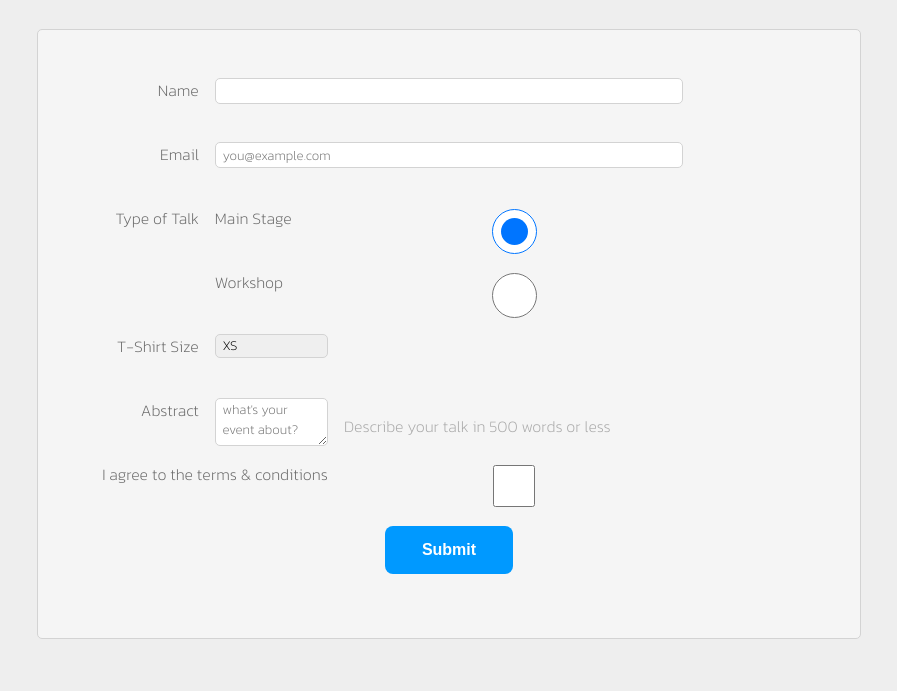
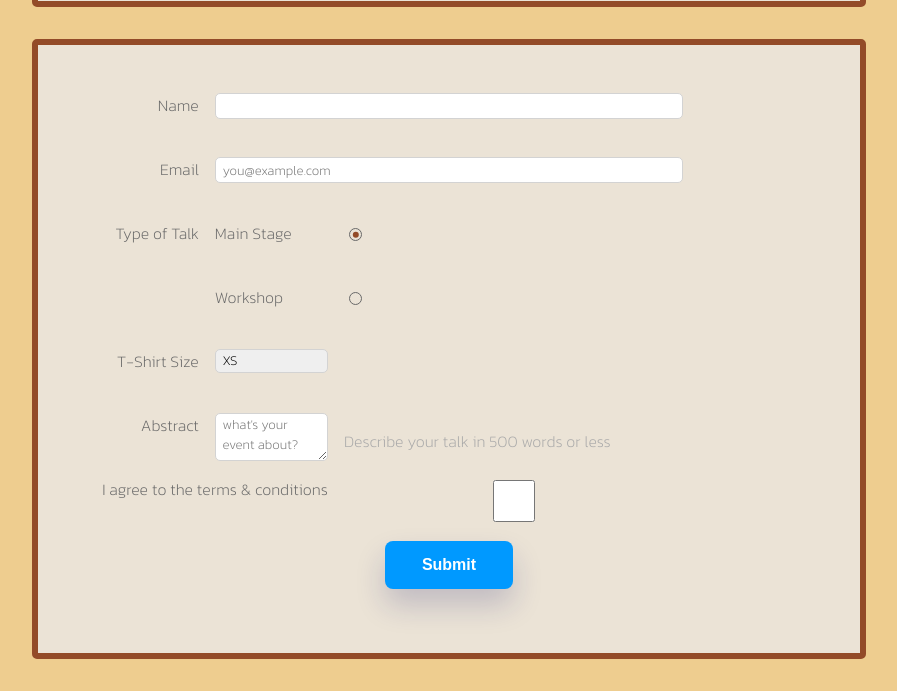
Before and after one commit to AndorGunczer/HTML_FORM, a plain HTML site: page index.html in a window 1280 px wide. Shown: the part 232-923 px from the top of the page, without its empty margins (191-1088 px from the left). Drawn offline with Linux system fonts and the light colour scheme.

Commit message:
styling applied general, radio

```diff
--- a/style.css
+++ b/style.css
@@ -1,13 +1,16 @@
 body {
     /* STYLE */
-    background-color: #EEE;
+    /* background-color: #EEE; */
+    background-color: #eecd8f;
     color: #696969;
     font-family: "Kanit";
 }
 
 header, main {
-    background-color: #F5F5F5;
-    border: 1px solid #D3D3D3; /* #A0A0A0 */
+    /* background-color: #F5F5F5; */
+    background-color: #ebe3d6;
+    /* border: 1px solid #D3D3D3; #A0A0A0 */
+    border: 6px solid #934b28;
     border-radius: 5px;
     width: 60%;
     margin: 2em auto;
@@ -19,7 +22,7 @@ header > * {
 }
 
 h1 {
-    color: #696969;
+    /* color: #696969; */
 }
 
 form {
@@ -47,9 +50,12 @@ button {
     border: none;
     border-radius: 0.5em;
     background-color: #0099FF;
+    border: 0px solid black;
     color: white;
     font-weight: bolder;
     font-size: 1em;
+    box-shadow: rgb(23 31 114 / 20%) 0px 16px 30px;
+    transition: all 0.2s;
 }
 
 label[for="agree"] {
@@ -57,14 +63,56 @@ label[for="agree"] {
     grid-column: 1 / 3;
 }
 
+/* Radio Animation */
+
 input[type="radio"] {
+    -webkit-appearance: none;
+    appearance: none;
     grid-column: 3 / 4;
+    margin-top: 7px;
+
+    position: relative;
+    width: 1em;
+    height: 1em;
+    border: 1px solid #696969;
+    border-radius: 100%;
 }
+
+input[type="radio"]::before {
+    display: block;
+    content: " ";
+    background-color: #934b28;
+    width: 0.5em;
+    height: 0.5em;
+    border-radius: 100%;
+    position: absolute;
+    /* right: 4px;
+    top: 0.5px; */
+    right: 0.3em;
+    top: 0.05em;
+    visibility: hidden;
+    transition: all 0.3s ease-in;
+    transform-origin: center;
+    transform: translate(1.8px, 1.8px) scale(0);
+  }
+
+  input[type="radio"]:checked::before {
+    /* Use `visibility` instead of `display` to avoid recalculating layout */
+    visibility: visible;
+    transition: all 0.5s cubic-bezier(0.25, 0.25, 0.56, 2);
+    transform: translate(1.8px, 1.8px) scale(1);
+  }
+
+/* Radio label */
 
 .radioLabel {
     grid-column: 2 / 3;
     justify-self: start;
 }
+
+/* Checkbox animation */
+
+  /*  */
 
 #name, #email, #size, #abstract {
     -webkit-appearance: none;
@@ -100,3 +148,9 @@ input[type="radio"] {
 input#agree {
     grid-column: 3 / 4;
 }
+
+button:hover {
+    background-color: darkblue;
+    border: 2px solid #0099FF;
+    transition: all 0.2s;
+}
```
Also changed, not shown: random.html (added, +47 -0 lines).
